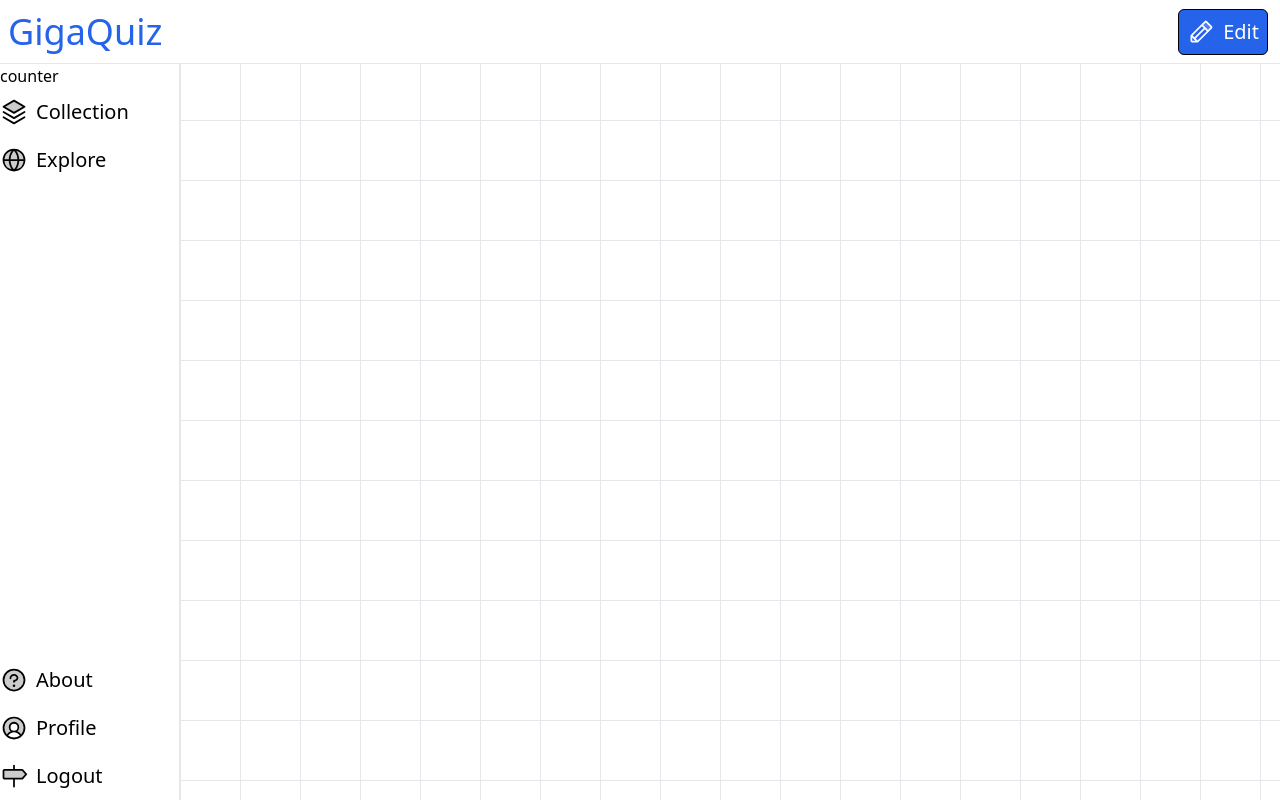
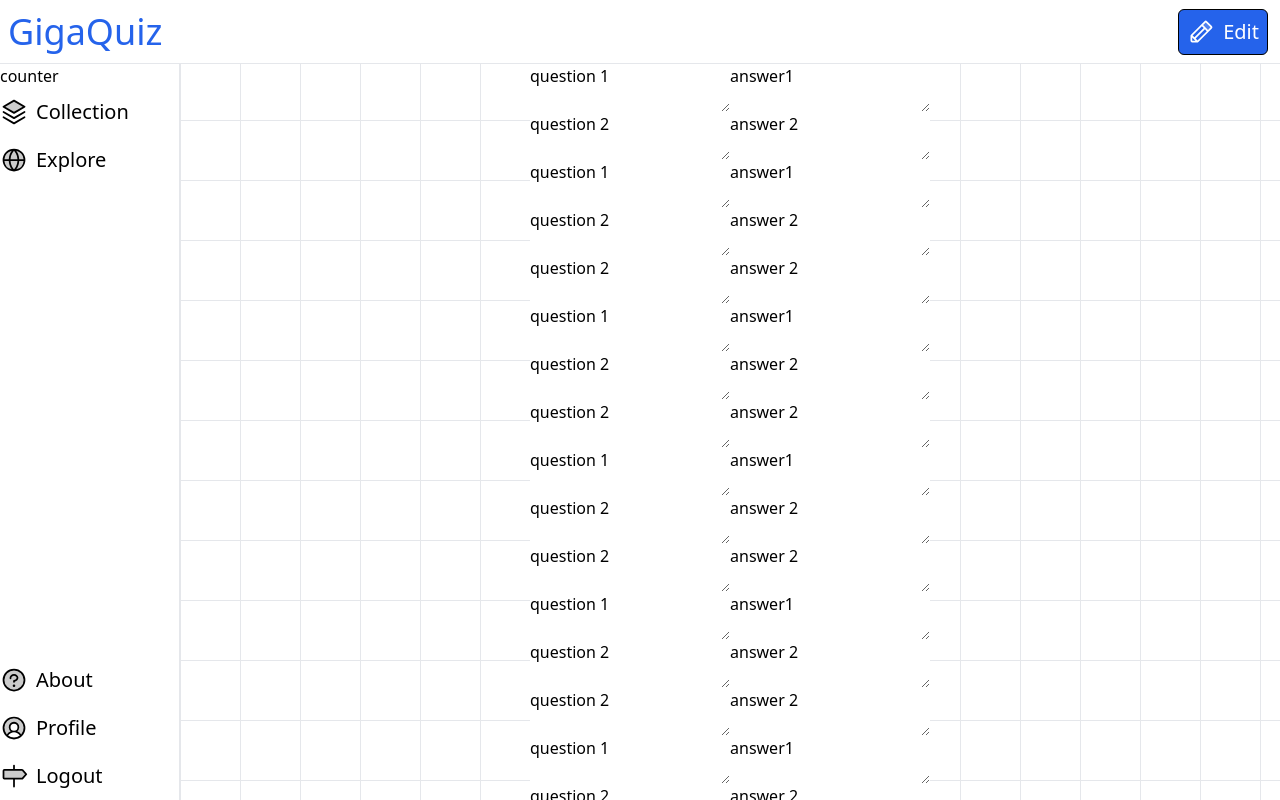
Before and after one commit to marko-kreso/flash-quiz, a Nuxt app: page / in a window 1280 px wide. Both pictures are taken after a click on the button "Edit". Built offline with nearby package versions, Linux system fonts and the light colour scheme.

Commit message:
added edit mode to flash cards

```diff
--- /dev/null
+++ b/pages/index.vue
@@ -0,0 +1,17 @@
+<template>
+        <div>
+          <CardList id="hello" url="https://test.com" v-slot="slotprops" class="flex items-center">
+            <QuizCard v-if="!edit" class="mb-2 border-2 border-slate-400 rounded-md min-h-64">
+              <template #front>hello: {{slotprops.item.front}}</template>
+              <template #back>{{slotprops.item.back}}</template>
+            </QuizCard>
+            <div v-if="edit" class="flex flex-row justify-center">
+              <textarea>{{ slotprops.item.front }}</textarea>
+              <textarea>{{ slotprops.item.back }}</textarea>
+            </div>
+          </CardList>
+        </div>
+</template>
+<script setup lang="ts">
+const edit = useState('edit')
+</script>
```
